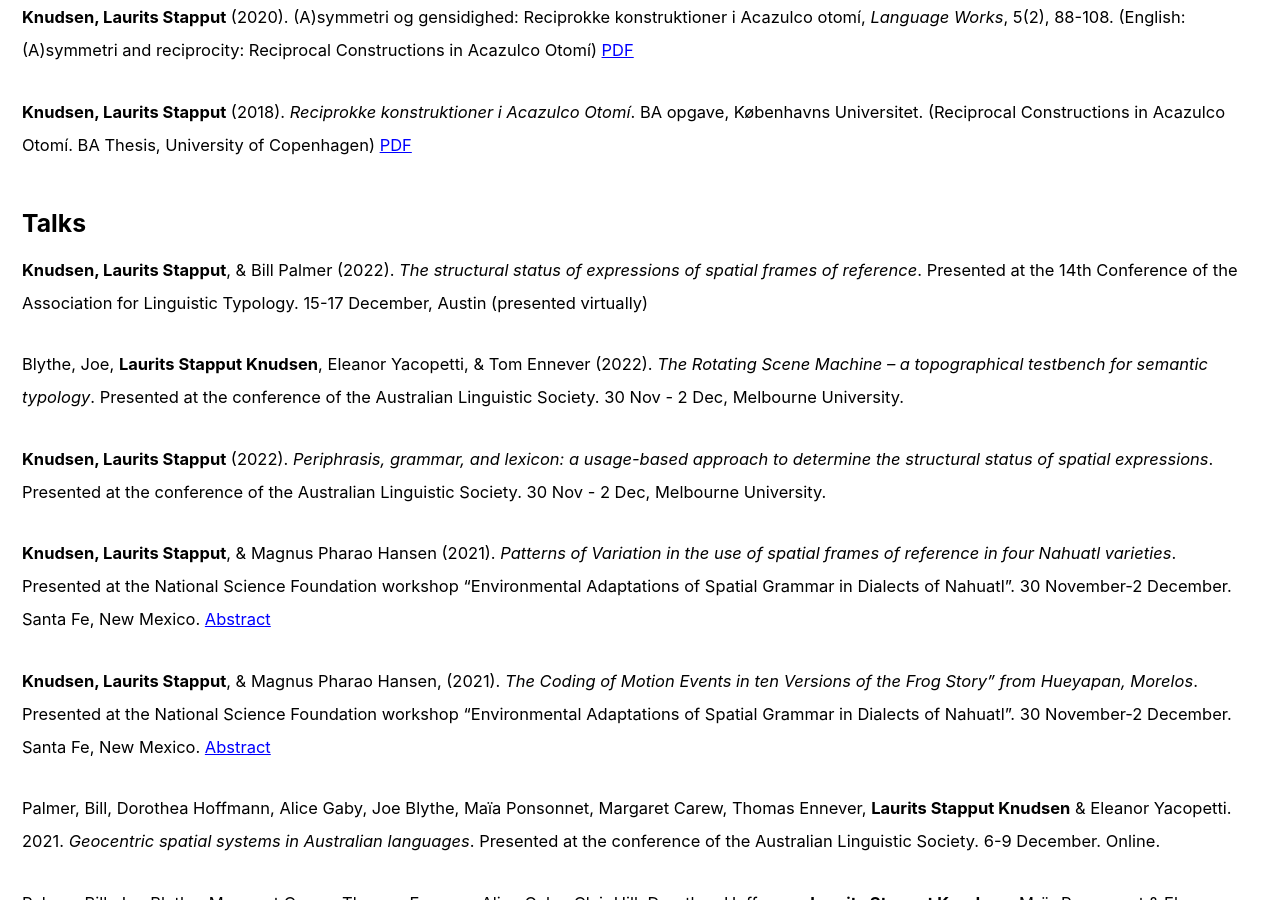
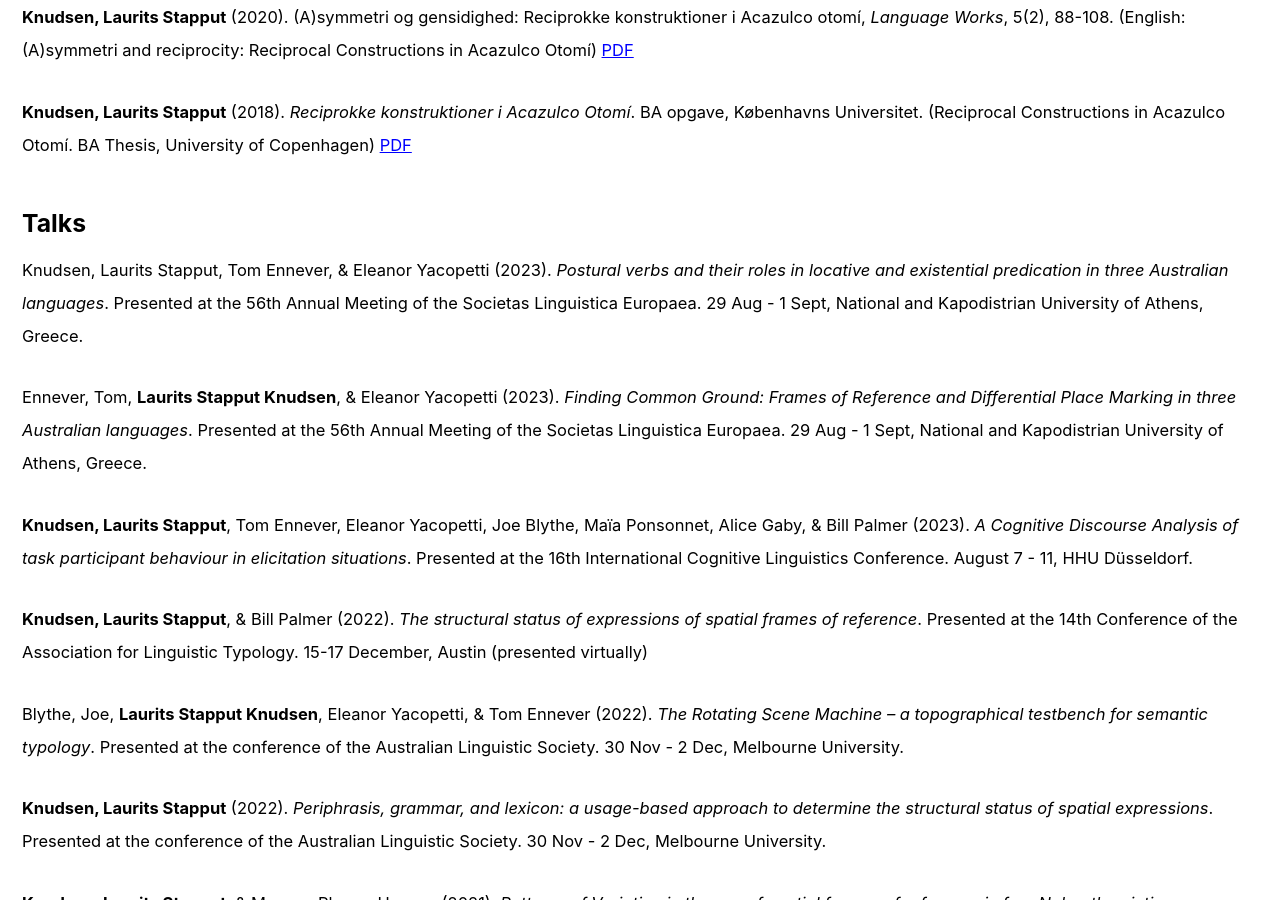
Before and after one commit to lstapputknudsen/lstapputknudsen.github.io, a Jekyll site: the page built from _pages/publications.md, in a window 1280 px wide and 900 px high, scrolled down 665 px. Built offline with Jekyll 4.4.1, drawn with Linux system fonts in a browser that asks for light colours; cached includes are drawn as plain includes.

Commit message:
Update publications.md

```diff
--- a/_pages/publications.md
+++ b/_pages/publications.md
@@ -21,6 +21,12 @@ header:
 
 ### Talks
 
+<small> Knudsen, Laurits Stapput, Tom Ennever, & Eleanor Yacopetti (2023). *Postural verbs and their roles in locative and existential predication in three Australian languages*. Presented at the 56th Annual Meeting of the Societas Linguistica Europaea. 29 Aug - 1 Sept, National and Kapodistrian University of Athens, Greece.
+
+<small> Ennever, Tom, **Laurits Stapput Knudsen**, & Eleanor Yacopetti (2023). *Finding Common Ground: Frames of Reference and Differential Place Marking in three Australian languages*. Presented at the 56th Annual Meeting of the Societas Linguistica Europaea. 29 Aug - 1 Sept, National and Kapodistrian University of Athens, Greece.
+
+<small> **Knudsen, Laurits Stapput**, Tom Ennever, Eleanor Yacopetti, Joe Blythe, Maïa Ponsonnet, Alice Gaby, & Bill Palmer (2023). *A Cognitive Discourse Analysis of task participant behaviour in elicitation situations*. Presented at the 16th International Cognitive Linguistics Conference. August 7 - 11, HHU Düsseldorf.
+
 <small> **Knudsen, Laurits Stapput**, & Bill Palmer (2022). *The structural status of expressions of spatial frames of reference*. Presented at the 14th Conference of the Association for Linguistic Typology. 15-17 December, Austin (presented virtually)
 
 <small> Blythe, Joe, **Laurits Stapput Knudsen**, Eleanor Yacopetti, & Tom Ennever (2022). *The Rotating Scene Machine – a topographical testbench for semantic typology*. Presented at the conference of the Australian Linguistic Society. 30 Nov - 2 Dec, Melbourne University.
```
